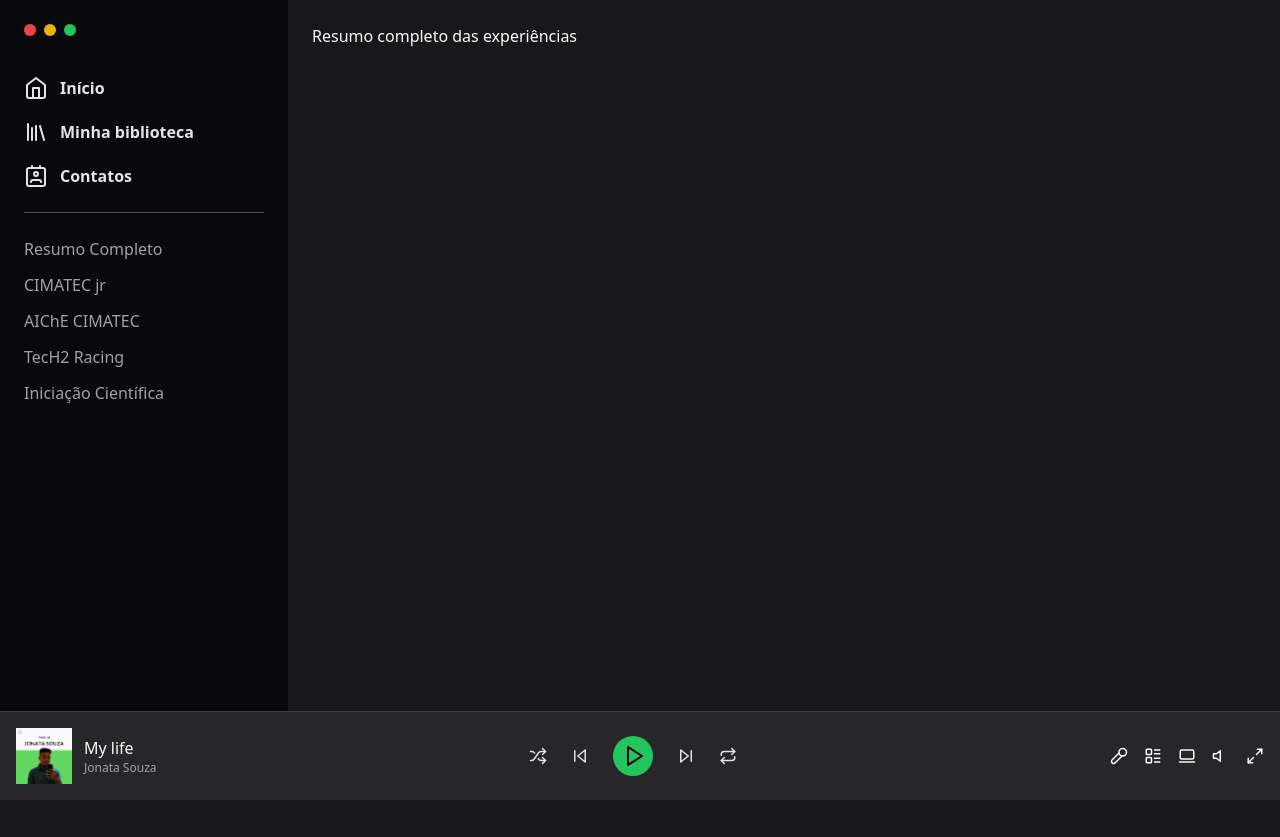
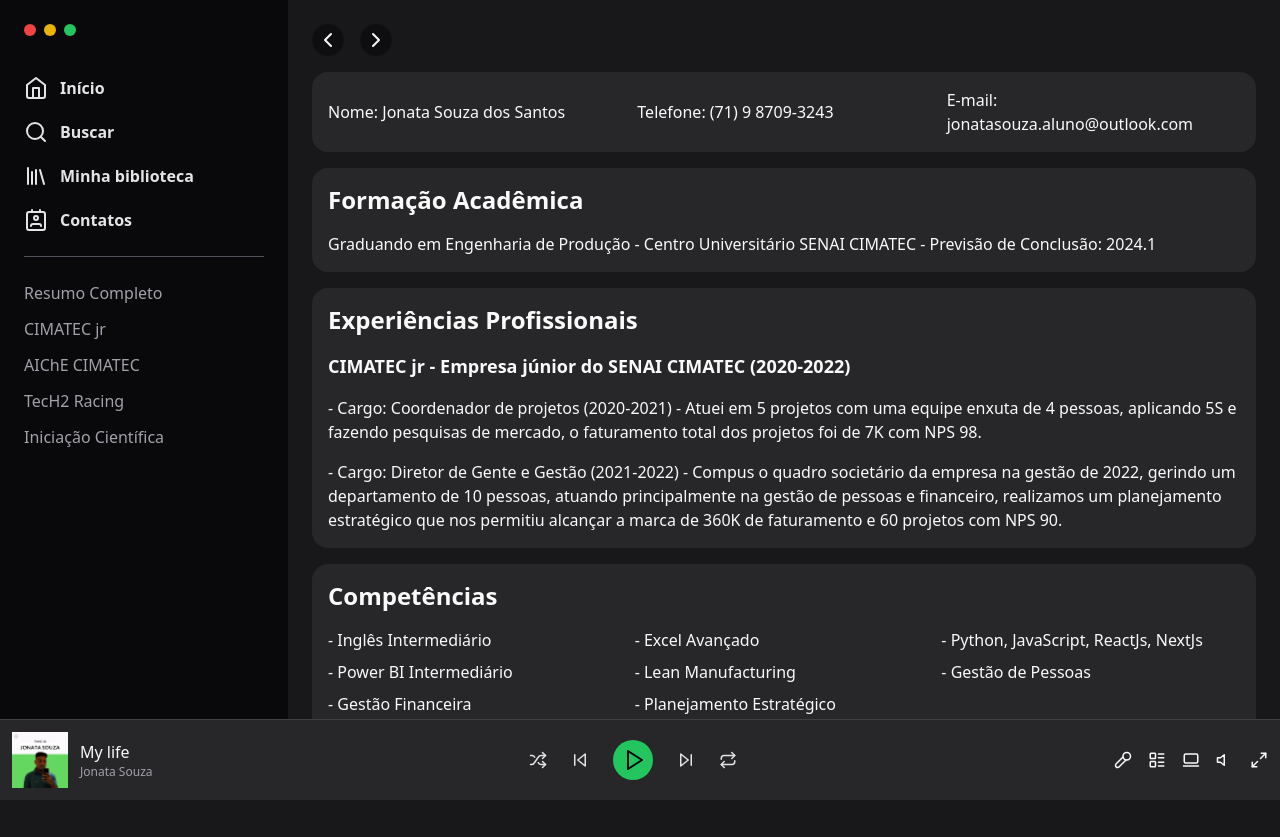
Before and after one commit to Jojo-png58/curriculum, a Next.js app: page /resumopage in a window 1280 px wide. Before the commit the page ends 800 px from the top, so only its background shows below. Built offline with nearby package versions, Linux system fonts and the light colour scheme.

Commit message:
Upgrade na resumopage e otimizações

```diff
--- a/src/Components/aiche.tsx
+++ b/src/Components/aiche.tsx
@@ -1,11 +1,19 @@
-
+import {ChevronLeft, ChevronRight} from 'lucide-react'
 
 export function Aichecimatec(){
     return(
         <main className="flex-1 p-6">
-            <div>
+            <div className='flex items-center gap-4'>
+            <button className='rounded-full bg-black/40 p-1'>
+                <ChevronLeft />
+            </button>
+            <button className='rounded-full bg-black/40 p-1'>
+                <ChevronRight />
+            </button>
+            </div>
+            <h1 className='font-bold text-4xl mt-6'>
                 Experiência no capitulo estudantil AIChE CIMATEC
-            </div>
+            </h1>
         </main>
     )
 }
--- a/src/Components/cimatecjr.tsx
+++ b/src/Components/cimatecjr.tsx
@@ -1,8 +1,16 @@
-
+import {ChevronLeft, ChevronRight} from 'lucide-react'
 
 export function Cimatecjr(){
     return(
         <main className="flex-1 p-6">
+            <div className='flex items-center gap-4'>
+            <button className='rounded-full bg-black/40 p-1'>
+                <ChevronLeft />
+            </button>
+            <button className='rounded-full bg-black/40 p-1'>
+                <ChevronRight />
+            </button>
+            </div>
             <div>
                 Experiência na empresa júnior CIMATEC jr
             </div>
--- a/src/Components/contacts.tsx
+++ b/src/Components/contacts.tsx
@@ -1,8 +1,16 @@
-
+import {ChevronLeft, ChevronRight} from 'lucide-react'
 
 export function Contacts(){
     return(
         <main className="flex-1 p-6">
+            <div className='flex items-center gap-4'>
+            <button className='rounded-full bg-black/40 p-1'>
+                <ChevronLeft />
+            </button>
+            <button className='rounded-full bg-black/40 p-1'>
+                <ChevronRight />
+            </button>
+            </div>
             <div>
                 Contatos
             </div>
--- a/src/Components/footer.tsx
+++ b/src/Components/footer.tsx
@@ -2,7 +2,7 @@ import {Shuffle, Play, SkipBack, SkipForward, Repeat, Mic2, LayoutList, Laptop2,
 
 export function Footer() {
     return (
-        <footer className="bg-zinc-800 border-t border-zinc-700 p-4 flex items-center justify-between">
+        <footer className="sticky bottom-0 bg-zinc-800 border-t border-zinc-700 p-3 flex items-center justify-between">
         <div className='flex items-center gap-3'>
         <img src="/profile-spotify.png" width={56} height={56} alt="Foto profile" />
         <div className='flex flex-col'>
--- a/src/Components/ic.tsx
+++ b/src/Components/ic.tsx
@@ -1,8 +1,16 @@
-
+import {ChevronLeft, ChevronRight} from 'lucide-react'
 
 export function IC(){
     return(
         <main className="flex-1 p-6">
+            <div className='flex items-center gap-4'>
+            <button className='rounded-full bg-black/40 p-1'>
+                <ChevronLeft />
+            </button>
+            <button className='rounded-full bg-black/40 p-1'>
+                <ChevronRight />
+            </button>
+            </div>
             <div>
                 Experiência na Iniciação Científica do SENAI CIMATEC
             </div>
--- a/src/Components/layout.tsx
+++ b/src/Components/layout.tsx
@@ -1,49 +1,11 @@
-import {Home as HomeIcon, Search, Library, Contact} from 'lucide-react'
+import { Sidebar } from './sidebar'
 import { Footer } from './footer'
-import Link from 'next/link'
-
-function NavBar (){
-    return(
-        <div>
-             <aside className="w-72 h-full bg-zinc-950 p-6">
-                <div className='flex items-center gap-2'>
-                    <div className='w-3 h-3 bg-red-500 rounded-full'/>
-                    <div className='w-3 h-3 bg-yellow-500 rounded-full'/>
-                    <div className='w-3 h-3 bg-green-500 rounded-full'/>
-                </div>
-                <nav className='space-y-5 mt-10'>
-                    <Link href="/" className='flex items-center gap-3 text-sn font-semibold text-zinc-200 hover:text-zinc-400'>
-                    <HomeIcon />
-                    Início
-                    </Link>
-                    <Link href="/biblioteca"className='flex items-center gap-3 text-sn font-semibold text-zinc-200 hover:text-zinc-400'>
-                    <Library />
-                    Minha biblioteca
-                    </Link>
-                    <Link href="/contatos"className='flex items-center gap-3 text-sn font-semibold text-zinc-200 hover:text-zinc-400'>
-                    <Contact />
-                    Contatos
-                    </Link>
-                </nav>
-
-                <nav className='mt-6 pt-6 border-t border-zinc-600 flex flex-col gap-3'>
-                    <Link href='/resumopage' className='tex-sn text-zinc-400 hover:text-zinc-100'>Resumo Completo</Link>
-                    <Link href='/cimatecjrpage' className='tex-sn text-zinc-400 hover:text-zinc-100'>CIMATEC jr</Link>
-                    <Link href='aichepage' className='tex-sn text-zinc-400 hover:text-zinc-100'>AIChE CIMATEC</Link>
-                    <Link href='tech2page' className='tex-sn text-zinc-400 hover:text-zinc-100'>TecH2 Racing</Link>
-                    <Link href='icpage' className='tex-sn text-zinc-400 hover:text-zinc-100'>Iniciação Científica</Link>
-                </nav>
-
-                </aside>
-        </div>
-    )
-}
 
 export default function Layout ({children}: any) {
     return(
         <div className='h-screen flex flex-col'>
             <div className="flex flex-1">
-                <NavBar />
+                <Sidebar />
                 <main>{children}</main>
             </div>
         <Footer />
--- a/src/Components/library.tsx
+++ b/src/Components/library.tsx
@@ -1,6 +1,16 @@
+import {ChevronLeft, ChevronRight} from 'lucide-react'
+
 export function Library(){
     return(
         <main className="flex-1 p-6">
+            <div className='flex items-center gap-4'>
+            <button className='rounded-full bg-black/40 p-1'>
+                <ChevronLeft />
+            </button>
+            <button className='rounded-full bg-black/40 p-1'>
+                <ChevronRight />
+            </button>
+            </div>
             <div>
                 Minha biblioteca
             </div>
--- a/src/Components/resumo.tsx
+++ b/src/Components/resumo.tsx
@@ -1,11 +1,45 @@
-
+import {ChevronLeft, ChevronRight} from 'lucide-react'
 
 export function Resumo(){
     return(
         <main className="flex-1 p-6">
-            <div>
-                Resumo completo das experiências
+            <div className='flex items-center gap-4'>
+            <button className='rounded-full bg-black/40 p-1'>
+                <ChevronLeft />
+            </button>
+            <button className='rounded-full bg-black/40 p-1'>
+                <ChevronRight />
+            </button>
             </div>
+            <div className='grid grid-cols-3 items-center gap-4 mt-4 bg-zinc-800 p-4 rounded-2xl'>
+                <div>Nome: Jonata Souza dos Santos</div>
+                <div>Telefone: (71) 9 8709-3243</div>
+                <div>E-mail: jonatasouza.aluno@outlook.com</div>
+            </div>
+            <div className='grid items-center gap-4 mt-4 bg-zinc-800 p-4 rounded-2xl'>
+                <h1 className='font-bold text-2xl'>Formação Acadêmica</h1>
+                <div>Graduando em Engenharia de Produção - Centro Universitário SENAI CIMATEC - Previsão de Conclusão: 2024.1</div>
+            </div>
+            <div className='grid items-center gap-4 mt-4 bg-zinc-800 p-4 rounded-2xl'>
+                <h1 className='font-bold text-2xl'>Experiências Profissionais</h1>
+                <div className='font-semibold text-lg'>CIMATEC jr - Empresa júnior do SENAI CIMATEC (2020-2022)</div>
+                <div>- Cargo: Coordenador de projetos (2020-2021) - Atuei em 5 projetos com uma equipe enxuta de 4 pessoas, aplicando 5S e fazendo pesquisas de mercado, o faturamento total dos projetos foi de 7K com NPS 98.</div>
+                <div>- Cargo: Diretor de Gente e Gestão (2021-2022) - Compus o quadro societário da empresa na gestão de 2022, gerindo um departamento de 10 pessoas, atuando principalmente na gestão de pessoas e financeiro, realizamos um planejamento estratégico que nos permitiu alcançar a marca de 360K de faturamento e 60 projetos com NPS 90.</div>
+            </div>
+            <div className='grid items-center gap-4 mt-4 bg-zinc-800 p-4 rounded-2xl'>
+                <h1 className='font-bold text-2xl'>Competências</h1>
+                <div className='grid grid-cols-3 gap-2'>
+                <div>- Inglês Intermediário</div>
+                <div>- Excel Avançado</div>
+                <div>- Python, JavaScript, ReactJs, NextJs</div>
+                <div>- Power BI Intermediário</div>
+                <div>- Lean Manufacturing</div>
+                <div>- Gestão de Pessoas</div>
+                <div>- Gestão Financeira</div>
+                <div>- Planejamento Estratégico</div>
+                </div>
+            </div>
+
         </main>
     )
 }
--- /dev/null
+++ b/src/Components/sidebar.tsx
@@ -0,0 +1,43 @@
+import {Home as HomeIcon, Search, Library, Contact} from 'lucide-react'
+import Link from 'next/link'
+
+export function Sidebar(){
+    return(
+        <div>
+            <aside className="w-72 h-full bg-zinc-950 p-6">
+                <div className='flex items-center gap-2'>
+                    <div className='w-3 h-3 bg-red-500 rounded-full'/>
+                    <div className='w-3 h-3 bg-yellow-500 rounded-full'/>
+                    <div className='w-3 h-3 bg-green-500 rounded-full'/>
+                </div>
+                <nav className='space-y-5 mt-10'>
+                    <Link href="/" className='flex items-center gap-3 text-sn font-semibold text-zinc-200 hover:text-zinc-400'>
+                    <HomeIcon />
+                    Início
+                    </Link>
+                    <Link href="" className='flex items-center gap-3 text-sn font-semibold text-zinc-200 hover:text-zinc-400'>
+                    <Search />
+                    Buscar
+                    </Link>
+                    <Link href="/biblioteca"className='flex items-center gap-3 text-sn font-semibold text-zinc-200 hover:text-zinc-400'>
+                    <Library />
+                    Minha biblioteca
+                    </Link>
+                    <Link href="/contatos"className='flex items-center gap-3 text-sn font-semibold text-zinc-200 hover:text-zinc-400'>
+                    <Contact />
+                    Contatos
+                    </Link>
+                </nav>
+
+                <nav className='mt-6 pt-6 border-t border-zinc-600 flex flex-col gap-3'>
+                    <Link href='/resumopage' className='tex-sn text-zinc-400 hover:text-zinc-100'>Resumo Completo</Link>
+                    <Link href='/cimatecjrpage' className='tex-sn text-zinc-400 hover:text-zinc-100'>CIMATEC jr</Link>
+                    <Link href='aichepage' className='tex-sn text-zinc-400 hover:text-zinc-100'>AIChE CIMATEC</Link>
+                    <Link href='tech2page' className='tex-sn text-zinc-400 hover:text-zinc-100'>TecH2 Racing</Link>
+                    <Link href='icpage' className='tex-sn text-zinc-400 hover:text-zinc-100'>Iniciação Científica</Link>
+                </nav>
+
+            </aside>
+        </div>
+    )
+}
--- a/src/Components/tech2.tsx
+++ b/src/Components/tech2.tsx
@@ -1,8 +1,16 @@
-
+import {ChevronLeft, ChevronRight} from 'lucide-react'
 
 export function Tech2(){
     return(
         <main className="flex-1 p-6">
+            <div className='flex items-center gap-4'>
+            <button className='rounded-full bg-black/40 p-1'>
+                <ChevronLeft />
+            </button>
+            <button className='rounded-full bg-black/40 p-1'>
+                <ChevronRight />
+            </button>
+            </div>
             <div>
                 Experiência na competição Formula SAE H2 Challenge
             </div>
```
